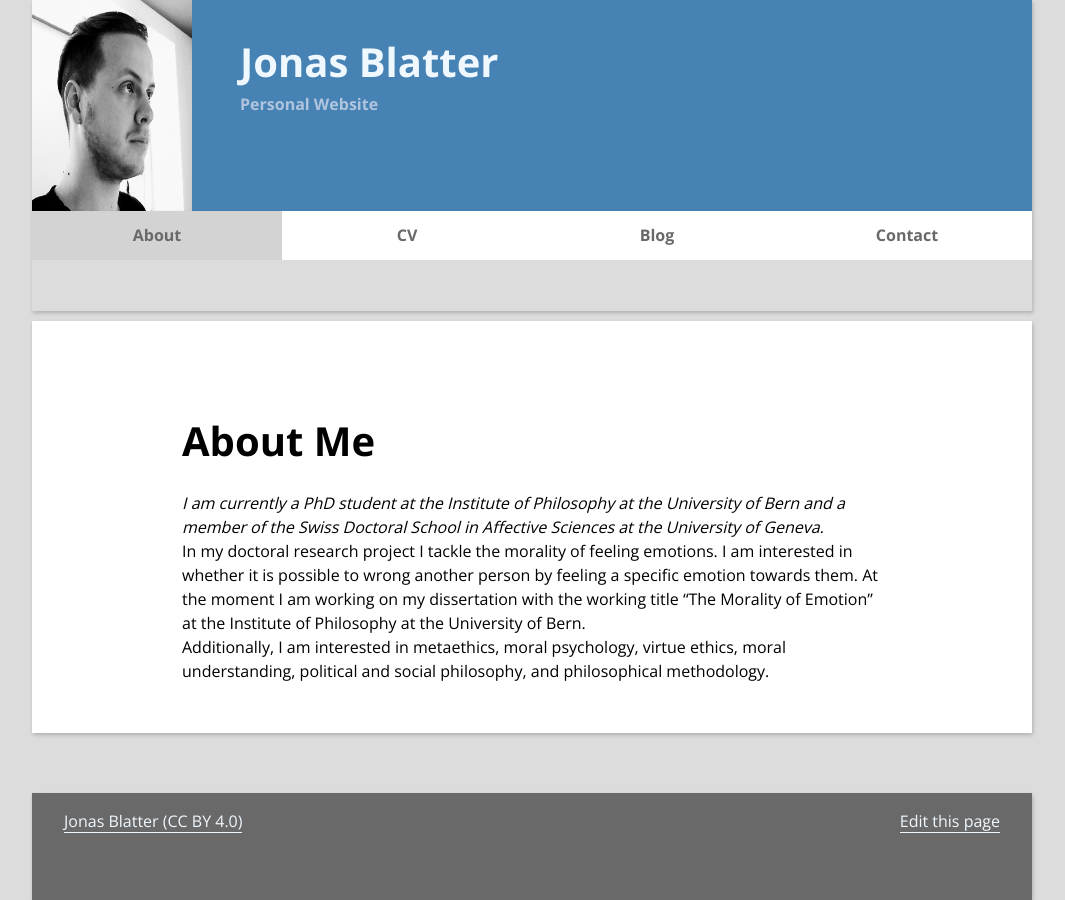
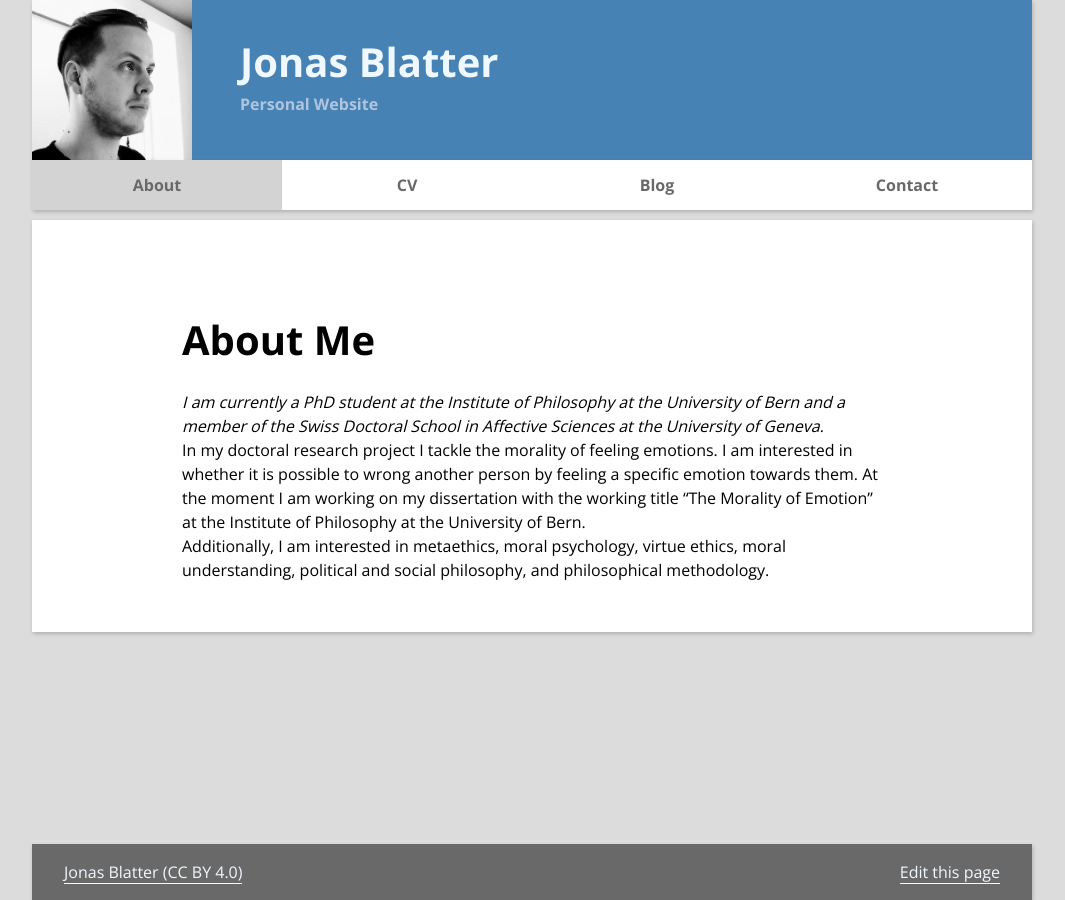
Before and after one commit to jonasblatter/jonasblatter.github.io, a Jekyll site: the page built from about.md, in a window 1280 px wide. Shown: the whole page, without its empty margins (108-1173 px from the left). Built offline with Jekyll 4.4.1, drawn with Linux system fonts in a browser that asks for light colours; our own code applies the rules of GitHub Pages for plain Markdown files; a style sheet for code colours, icons or effects is not loaded.

Commit message:
Update main.scss

```diff
--- a/_sass/main.scss
+++ b/_sass/main.scss
@@ -153,7 +153,7 @@ nav a.active:hover {background-color: gainsboro;}
 			'. nav .'
 			'. main .'
 			'. footer .';
-		grid-template-rows: unset;
+		grid-template-rows: min-content min-content auto min-content;
 		grid-template-columns: auto 1000px auto;
 	}
 	article.article {padding: 50px 150px;}
```
